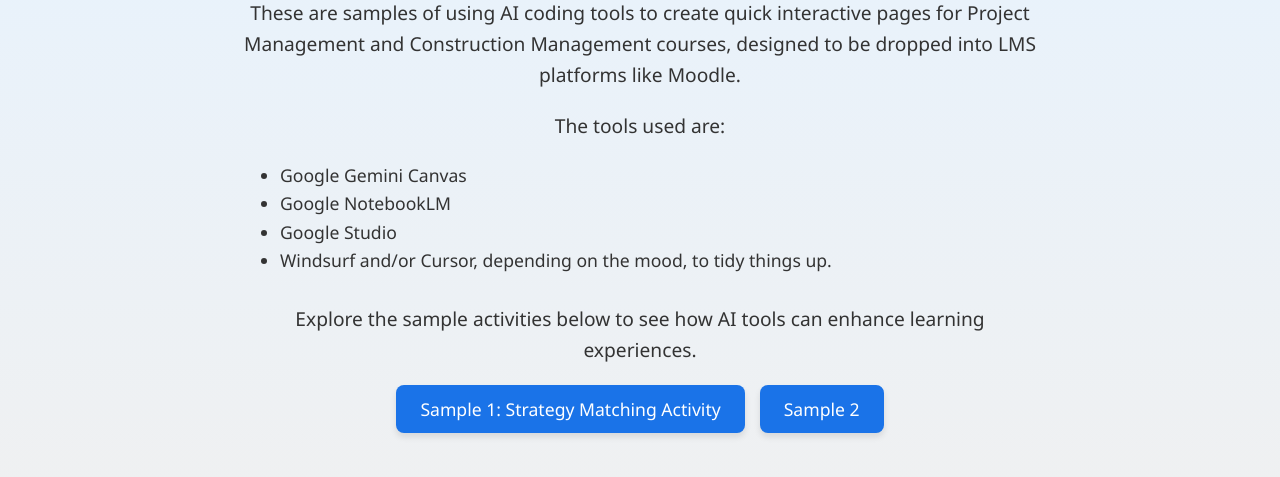
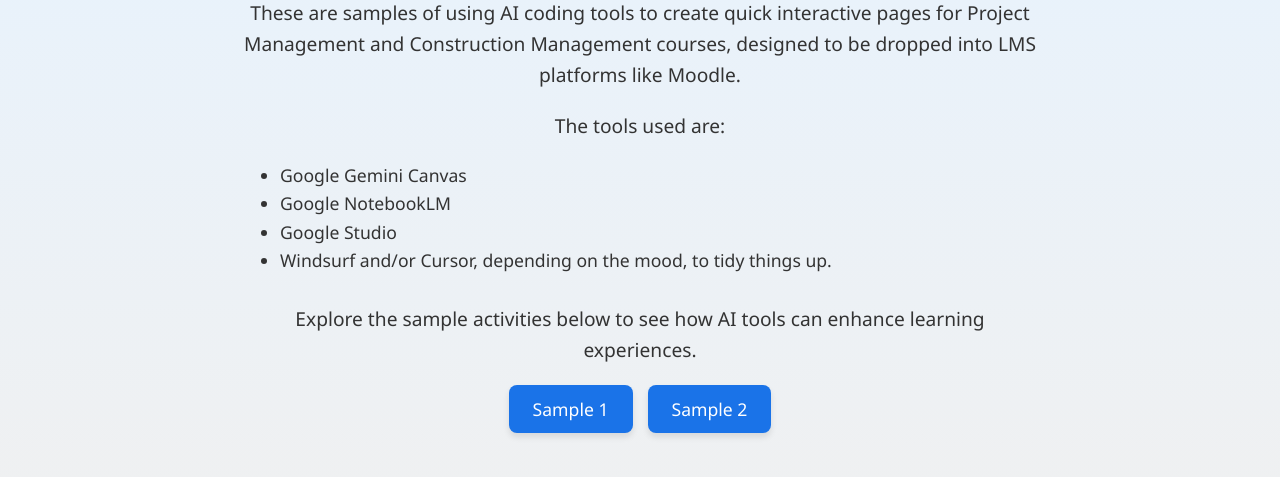
Before and after one commit to dgcruzing/PM-course-materials.github.io, a plain HTML site: page index.html in a window 1280 px wide. Shown: the part 235-712 px from the top of the page. Drawn offline with Linux system fonts and the light colour scheme.

Commit message:
Update index.html

```diff
--- a/index.html
+++ b/index.html
@@ -76,7 +76,7 @@
         </ul>
         <p>Explore the sample activities below to see how AI tools can enhance learning experiences.</p>
         <div class="button-container">
-            <a href="sample_1.html" class="button">Sample 1: Strategy Matching Activity</a>
+            <a href="sample_1.html" class="button">Sample 1</a>
             <a href="sample_2.html" class="button">Sample 2</a>
         </div>
     </div>
```
